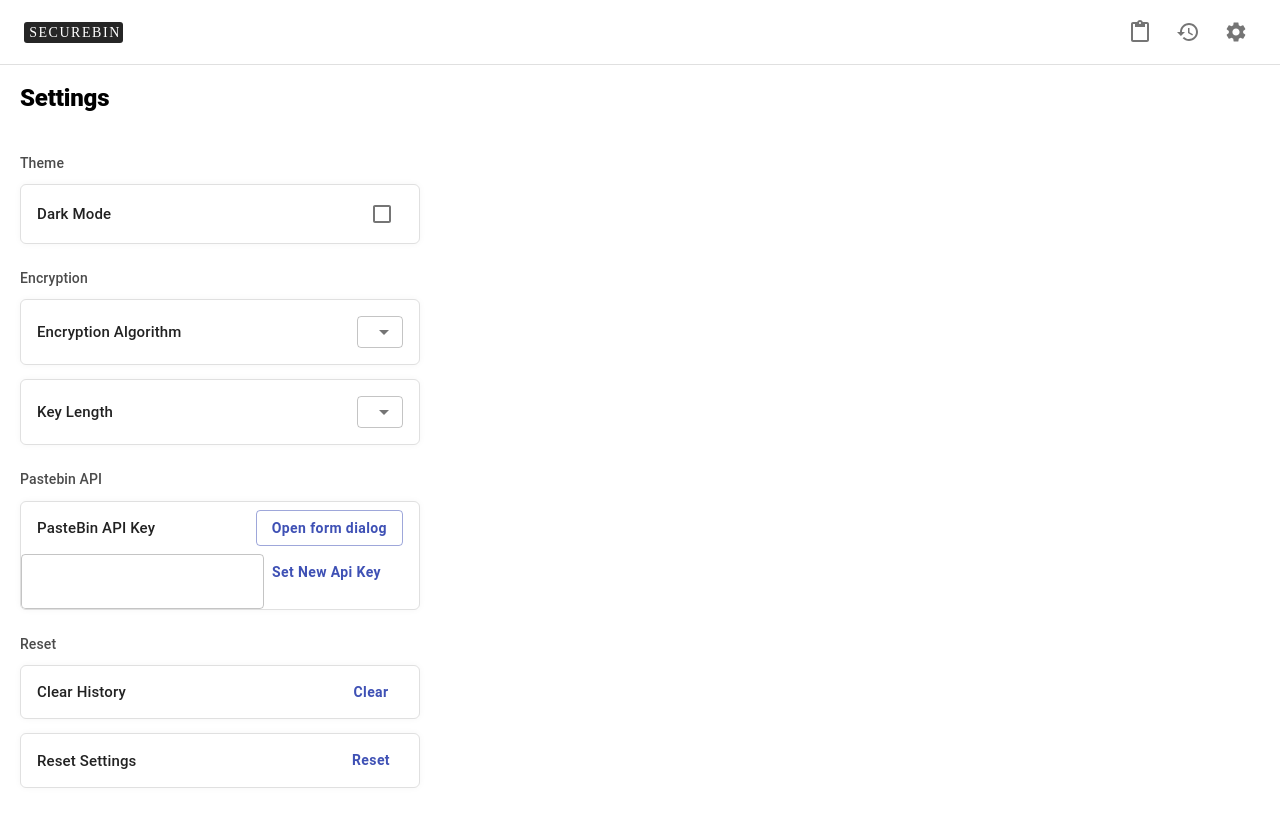
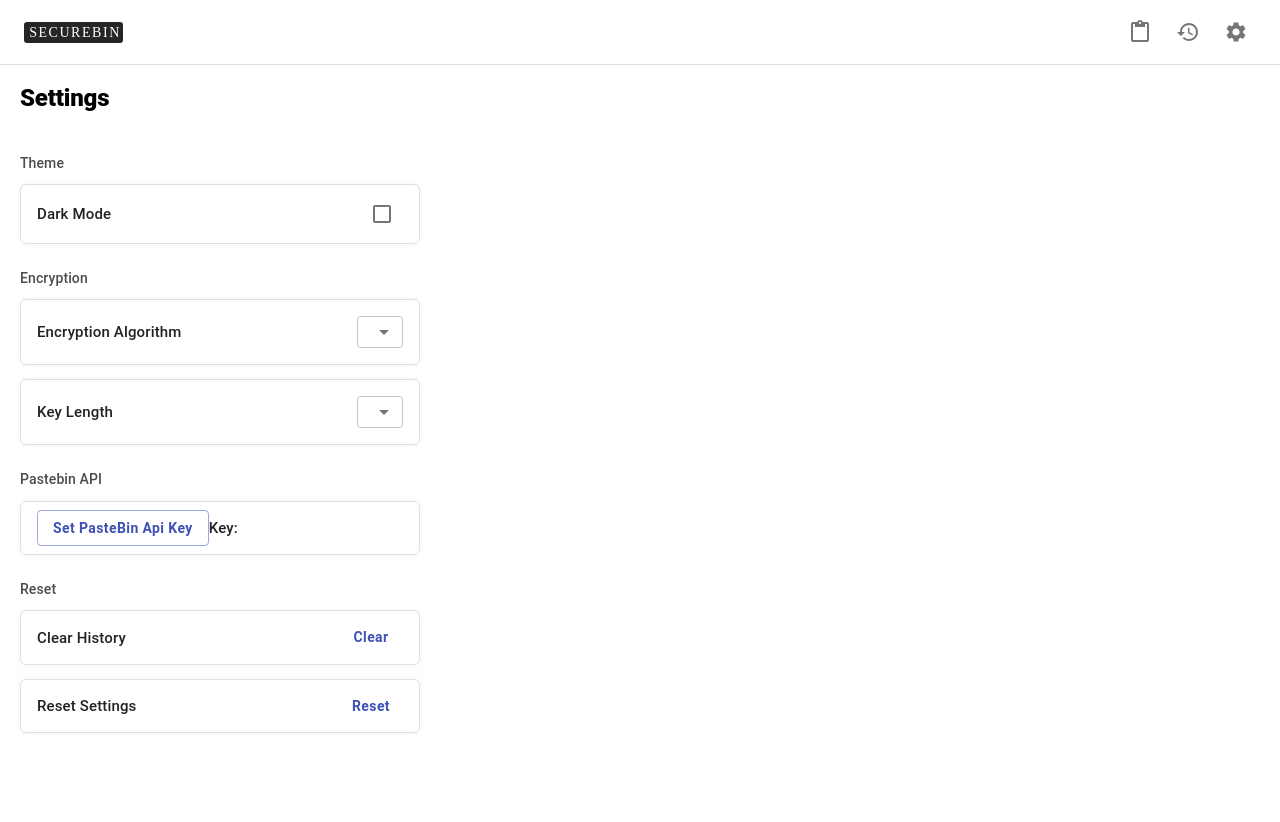
Before and after one commit to secbin/extension, a React (Create React App) app: page /settings in a window 1280 px wide. After the commit the page ends 800 px from the top, so only its background shows below. Built offline with nearby package versions, Linux system fonts and the light colour scheme.

Commit message:
Set Api Key

```diff
--- a/src/hooks/usePasteBinPost.js
+++ b/src/hooks/usePasteBinPost.js
@@ -7,8 +7,8 @@ function usePasteBinPost(encryptQuery){
     const [result, setResult] = useState([]);
     const [ loading, setLoading ] = useState(false);
     const [ error, setError ] = useState(false);
-  const apiKey = "klVQoqGaWEZGAuv9qALhwCN94jyuBQ7w";
-  const apiKey2 ="bYYcefkxnd18LJMggTKIH2Vg8m8QP-N0"
+  //const apiKey = "klVQoqGaWEZGAuv9qALhwCN94jyuBQ7w";
+  //const apiKey2 ="bYYcefkxnd18LJMggTKIH2Vg8m8QP-N0"
 // if (encryptQuery){
   var myHeaders = new Headers();
   myHeaders.append("Content-Type", "application/x-www-form-urlencoded");
@@ -22,7 +22,7 @@ useEffect(() => {
   console.log("API key from storage: ", apiKey)
 
   var urlencoded = new URLSearchParams();
-  urlencoded.append("api_dev_key", apiKey2);
+  urlencoded.append("api_dev_key", apiKey);
   urlencoded.append("api_paste_code", encryptQuery);
   urlencoded.append("api_option", "paste");
 
--- a/src/routes/Dialog.tsx
+++ b/src/routes/Dialog.tsx
@@ -6,43 +6,50 @@ import DialogActions from '@mui/material/DialogActions';
 import DialogContent from '@mui/material/DialogContent';
 import DialogContentText from '@mui/material/DialogContentText';
 import DialogTitle from '@mui/material/DialogTitle';
+import {setItem} from "../chrome/utils/storage";
+import { Storage } from "../constants";
 
 export default function FormDialog(props: any) {
     const [open, setOpen] = React.useState(false);
-
+    const [apiKey, setApiKey] = React.useState("");
     const handleClickOpen = () => {
         setOpen(true);
     };
 
     const handleClose = () => {
+
+        console.log("Setting the API KEY:",apiKey);
+        setItem(Storage.API_KEY,apiKey);
         setOpen(false);
     };
 
     return (
         <div>
             <Button variant="outlined" onClick={handleClickOpen}>
-                Open form dialog
+                Set PasteBin Api Key
             </Button>
-            <Dialog open={open} onClose={handleClose}>
-                <DialogTitle>Subscribe</DialogTitle>
+            <Dialog open={open} onClose={handleClose} >
+                <DialogTitle>Set PasteBin Api Key</DialogTitle>
                 <DialogContent>
                     <DialogContentText>
-                        To subscribe to this website, please enter your email address here. We
-                        will send updates occasionally.
+                        In order to be able to use the PasteBin Api, you will need to
+                        create an account with PasteBin in order to get an Api key. Once
+                        you have made an account enter in the key here and you are all good to go!
                     </DialogContentText>
                     <TextField
                         autoFocus
                         margin="dense"
                         id="name"
-                        label="Email Address"
+                        label="PasteBin API Key"
                         type="email"
                         fullWidth
                         variant="standard"
+                        onChange={(event) => {setApiKey(event.target.value)}}
                     />
                 </DialogContent>
                 <DialogActions>
                     <Button onClick={handleClose}>Cancel</Button>
-                    <Button onClick={handleClose}>Subscribe</Button>
+                    <Button onClick={handleClose}>Set Api Key</Button>
                 </DialogActions>
             </Dialog>
         </div>
--- a/src/routes/Settings.tsx
+++ b/src/routes/Settings.tsx
@@ -50,26 +50,26 @@ export const Settings = () => {
 
   // Note: a key size of 16 bytes will use AES-128, 24 => AES-192, 32 => AES-256
 function getSettings():any {
-  getItem(Storage.API_KEY, (data) => {
-      setApiKey(data[Storage.API_KEY]);
-      console.log(APIKEY)
-  })
-
-  getItem(Storage.ENC_MODE, (data) => {
-    setEncMode(data[Storage.ENC_MODE]);
-    console.log(ENC_MODE)
-  })
-
-  getItem(Storage.THEME, (data) => {
-    setTheme(data[Storage.THEME]);
-    console.log("Getting theme", data[Storage.THEME])
-    console.log(THEME)
-  })
-
-  getItem(Storage.KEY_LENGTH, (data) => {
-    setKeyLength(data[Storage.KEY_LENGTH]);
-    console.log(KEY_LENGTH)
-  })
+  // getItem(Storage.API_KEY, (data) => {
+  //     setApiKey(data[Storage.API_KEY]);
+  //     console.log(APIKEY)
+  // })
+  //
+  // getItem(Storage.ENC_MODE, (data) => {
+  //   setEncMode(data[Storage.ENC_MODE]);
+  //   console.log(ENC_MODE)
+  // })
+  //
+  // getItem(Storage.THEME, (data) => {
+  //   setTheme(data[Storage.THEME]);
+  //   console.log("Getting theme", data[Storage.THEME])
+  //   console.log(THEME)
+  // })
+  //
+  // getItem(Storage.KEY_LENGTH, (data) => {
+  //   setKeyLength(data[Storage.KEY_LENGTH]);
+  //   console.log(KEY_LENGTH)
+  // })
 }
 
 const keyLengthHandler = (e: any) => {
@@ -170,13 +170,10 @@ const resetSettings = (e: any) => {
         <Card classes={{ root: classes.card }}>
 
           <ListItem>
-            <ListItemText primary="PasteBin API Key" secondary={APIKEY} />
+
             <FormDialog/>
+              <ListItemText primary={`Key:${APIKEY}`} />
           </ListItem>
-          <TextField placeholder={APIKEY}> </TextField>
-          <Button onClick={() => setItem(Storage.API_KEY, "23ourwfodifkhjklfquhdkajdh")}>
-            Set New Api Key
-          </Button>
         </Card>
 
           <Typography variant={'h4'}>Reset</Typography>
```
